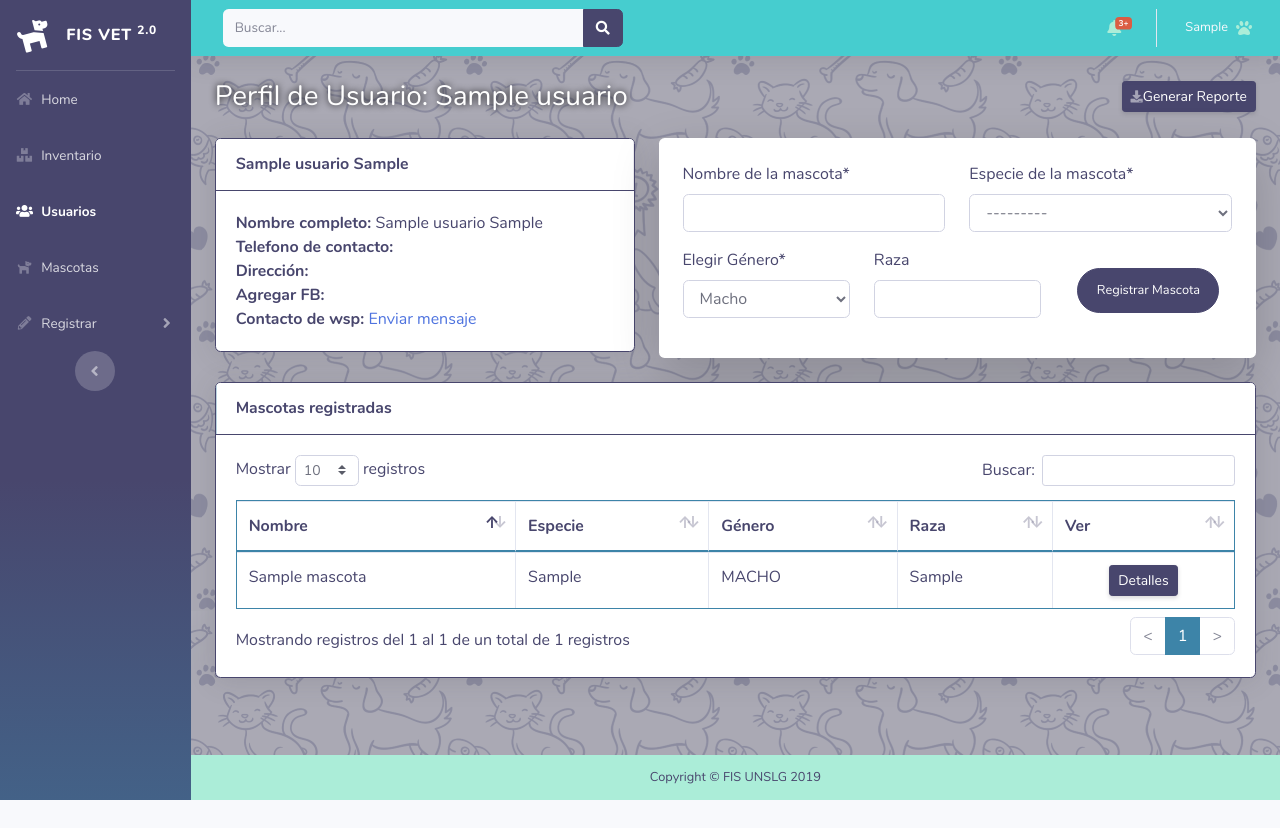
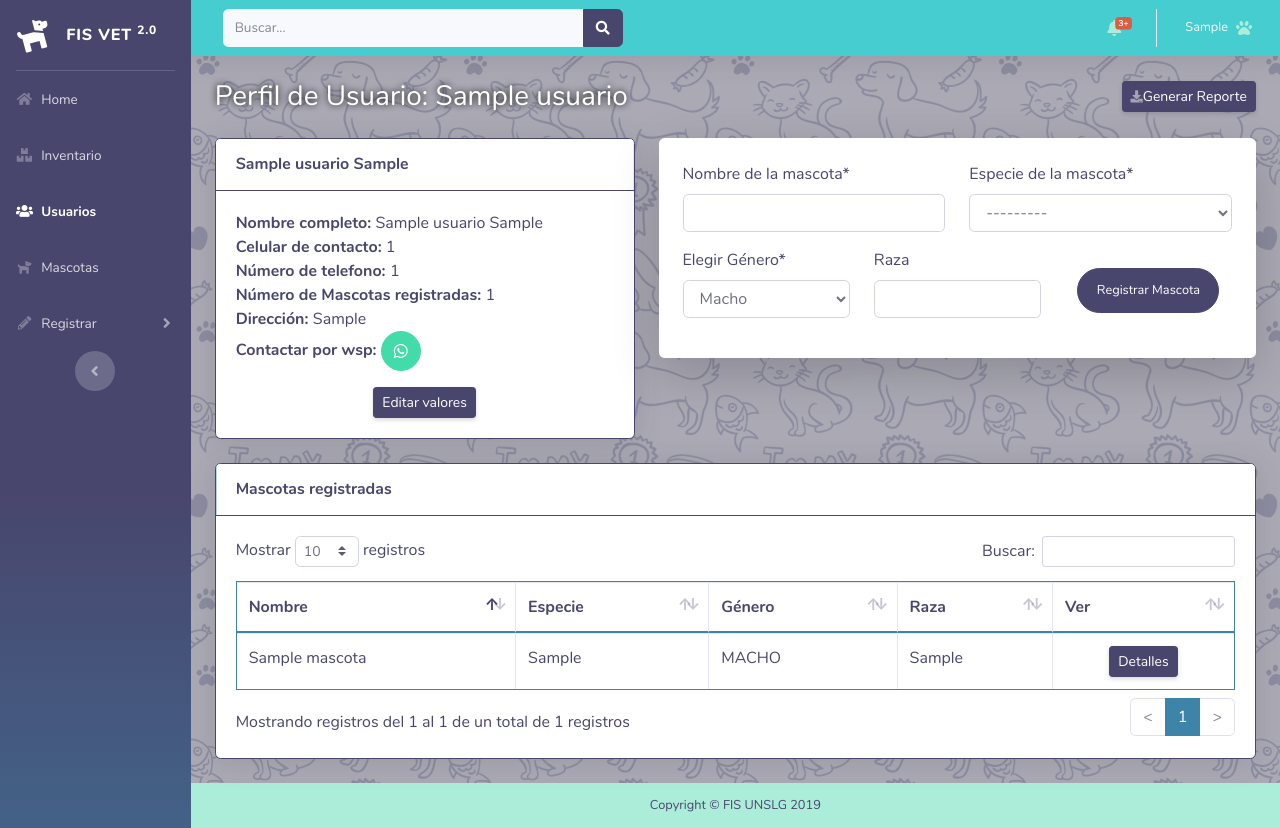
Before and after one commit to IHummer/UribeChristiam, a Django app: page /usuarios/1/ in a window 1280 px wide. Before the commit the page ends 800 px from the top, so only its background shows below. Run offline with Django 3.2, Linux system fonts and the light colour scheme; a user stored in the database is signed in; tables that the repository leaves empty hold one stand-in row (values such as "Sample post"); some libraries are stand-ins or nearby versions.

Commit message:
mejorado perfil de usuario

```diff
--- a/static/css/style.css
+++ b/static/css/style.css
@@ -242,6 +242,15 @@ border-color: var(--Az) !important;
     padding: 0 !important;
 }
 
+/* boton wsp */
+.btn-wsp{
+    background-color: var(--Verd);
+    border-color: var(--Verd);
+}
+.icon-wsp{
+    color: var(--Bl);
+}
+
 input[type='number'] {
     -moz-appearance:textfield;
 }/* Webkit browsers like Safari and Chrome */
--- a/templates/usuarios/perfil.html
+++ b/templates/usuarios/perfil.html
@@ -13,10 +13,16 @@
     </div>
     <div class="card-body">
         <a class="font-weight-bold">Nombre completo:</a> {{ item.nomb_usr }} {{ item.ap_usr }} <br>
-        <a class="font-weight-bold">Telefono de contacto:</a><br>
-        <a class="font-weight-bold">Dirección:</a> <br>
-        <a class="font-weight-bold">Agregar FB: </a><br>
-        <a class="font-weight-bold">Contacto de wsp: <a href="https://wa.me/51{{ item.cel_usr }}">Enviar mensaje</a></a> <br>
+        <a class="font-weight-bold">Celular de contacto:</a> {{ item.cel_usr }}<br>
+        {% if item.tel_usr == None %}
+        <a class="font-weight-bold">Número de telefono: </a>No proveido<br>
+        {% else %}
+        <a class="font-weight-bold">Número de telefono: </a>{{ item.tel_usr }}<br>
+        {% endif %}
+        <a class="font-weight-bold">Número de Mascotas registradas: </a>{{ num_mascotas }}<br>
+        <a class="font-weight-bold">Dirección: </a>{{ item.dir_usr }}<br>
+        <a class="font-weight-bold">Contactar por wsp: <a href="https://wa.me/51{{ item.cel_usr }}"><div class="btn btn-wsp btn-circle"><i class="fab fa-whatsapp icon-wsp"></i></div></a></a> <br>
+        <div class="btn-configuracion"><a href="{% url 'mascotas:perfil_mascota' item.id %}" class=" d-sm-inline-block btn btn-sm btn-primary shadow-sm mt-3">Editar valores</a></div>
     </div>
 </div>
 </div>
--- a/usuarios/views.py
+++ b/usuarios/views.py
@@ -29,6 +29,7 @@ def nuevo_usr(request):
 def perfil_usr(request, item_id):
     try:
         items = Mascota.objects.filter(propietario_mascota=item_id)
+        num_mascotas = Mascota.objects.filter(propietario_mascota=item_id).count()
         propietario_mascota = get_object_or_404(Usuario, pk=item_id)
         form = FormMascota(request.POST or None)
         item = Usuario.objects.get(pk=item_id)
@@ -42,6 +43,7 @@ def perfil_usr(request, item_id):
         'header' : 'Perfil de Usuario: ',
         'form' : form,
         'items_mascota' : items,
+        'num_mascotas' : num_mascotas,
         }
     except Usuario.DoesNotExist:
         raise Http404("Usuario no existe")
```
